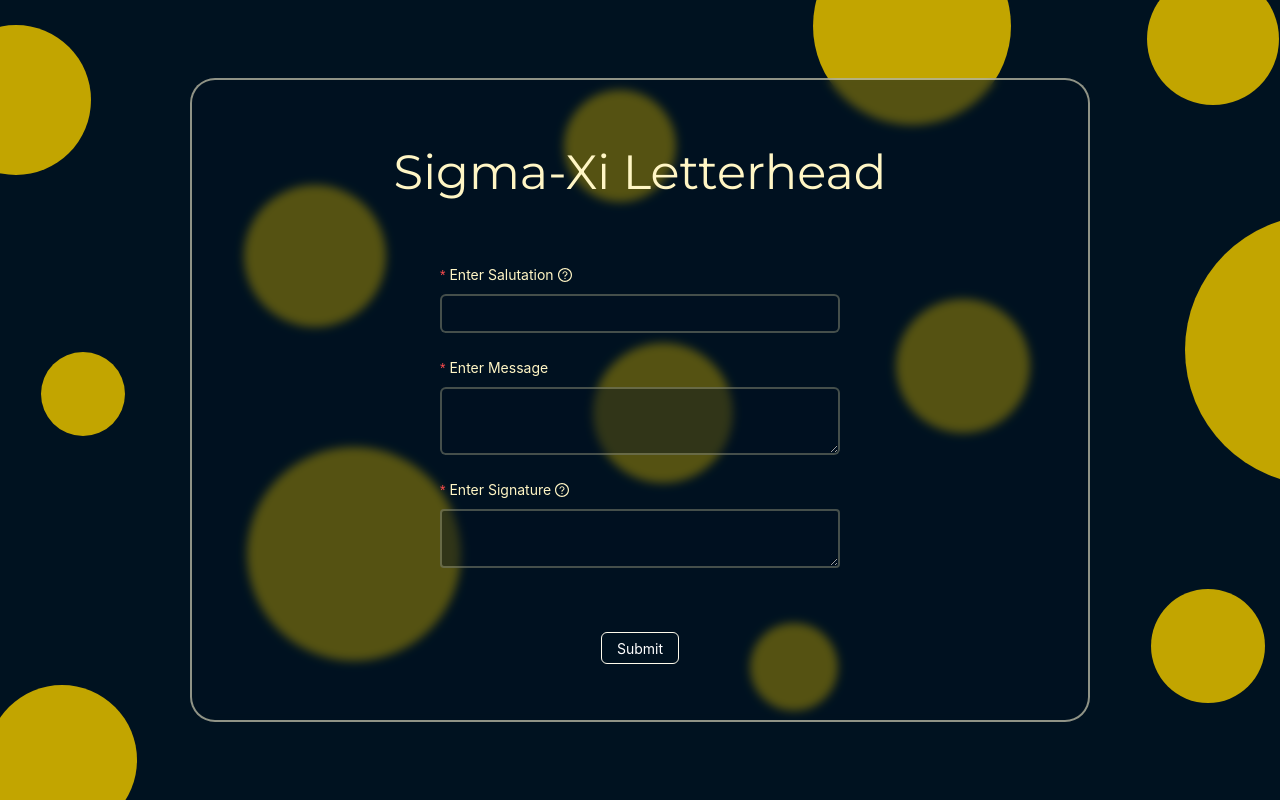
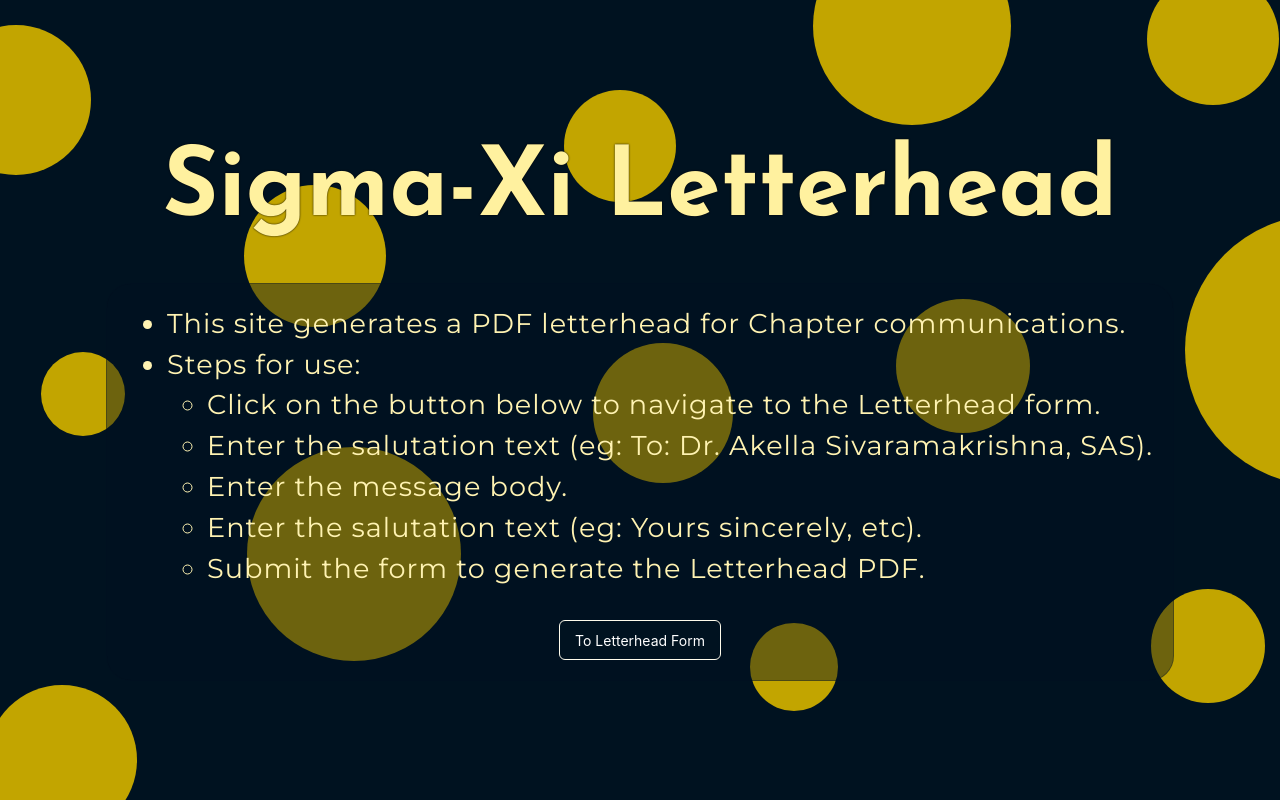
Before and after one commit to SIGMA-XI-VIT/Letterhead, a React (Vite) app: page / in a window 1280 px wide. Built offline with nearby package versions, Linux system fonts and the light colour scheme.

Commit message:
enhancements, added landing page

```diff
--- a/src/App.css
+++ b/src/App.css
@@ -1,9 +1,8 @@
 #root {
+  height: 100vh;
   width: 100%;
-  max-width: 1280px;
-  margin: 0 auto;
+  margin: 0;
   text-align: center;
-  height: 100vh;
   display: flex;
   align-items: center;
   justify-content: center;
--- a/src/App.tsx
+++ b/src/App.tsx
@@ -2,12 +2,15 @@
 import './App.css';
 import { LetterheadForm } from './letterhead-form/form';
 import { DownloadScreen } from './download/download-container';
+import { Intro } from './intro/intro';
 
 function App() {
   return (
     <Routes>
-      <Route path="/" element={<LetterheadForm />} />
+      <Route path="/" element={<Intro />} />
+      <Route path="/form" element={<LetterheadForm />} />
       <Route path="/download" element={<DownloadScreen />} />
+      <Route path="*" element={<Intro />} />
     </Routes>
   );
 }
--- a/src/download/download-screen/download.module.css
+++ b/src/download/download-screen/download.module.css
@@ -20,13 +20,16 @@
   justify-content: center;
   position: relative;
   left: -45px;
-  top: 59px;
+  top: -28px;
 }
 
 .header {
-  font-size: 4rem;
+  font-family: 'Josefin Sans', sans-serif;
+  font-size: 6rem;
   font-weight: 900;
-  color: #ffee90;
+  letter-spacing: 2px;
+  color: #dbc02a;
+  mix-blend-mode: difference;
 }
 
 .formButton {
--- a/src/download/friendly-screen/friendly-screen.tsx
+++ b/src/download/friendly-screen/friendly-screen.tsx
@@ -17,7 +17,7 @@
         <Button
           className={styles.formButton}
           type="primary"
-          onClick={() => navigate('/')}
+          onClick={() => navigate('/form')}
         >
           Return to Form
         </Button>
--- a/src/index.css
+++ b/src/index.css
@@ -1,4 +1,5 @@
 @import url('https://fonts.googleapis.com/css2?family=Montserrat&display=swap');
+@import url('https://fonts.googleapis.com/css2?family=Josefin+Sans:wght@700&display=swap');
 
 :root {
   font-family: 'Montserrat', sans-serif;
--- /dev/null
+++ b/src/intro/intro.module.css
@@ -0,0 +1,52 @@
+.container {
+  display: flex;
+  flex-direction: column;
+  align-items: center;
+  justify-content: center;
+}
+
+.header {
+  font-family: 'Josefin Sans', sans-serif;
+  font-weight: 1000;
+  font-size: 6rem;
+  color: #fff19f;
+  text-shadow: 0 0 2px rgba(0, 0, 0, 29);
+  margin-bottom: 20px;
+}
+
+.messageContainer {
+  background-color: #00122070;
+  border: 1px solid #00122050;
+  border-radius: 25px;
+  font-size: 1.7rem;
+  padding: 20px;
+  letter-spacing: 1px;
+  color: #fff3b2;
+}
+
+.message {
+  margin-top: 0;
+}
+
+ul {
+  text-align: left;
+}
+
+.formButton {
+  outline: none;
+  box-shadow: none;
+  background-color: #001220ff;
+  border-color: #fffcec;
+  height: 40px;
+  aspect-ratio: 1;
+
+  &:hover {
+    border-color: #fffcec !important;
+    background-color: rgb(0, 49, 87) !important;
+  }
+
+  &:is(:active, :focus) {
+    background-color: #00122022;
+    border-color: #fffcec;
+  }
+}
--- /dev/null
+++ b/src/intro/intro.tsx
@@ -0,0 +1,45 @@
+import { Button } from 'antd';
+import styles from './intro.module.css';
+import { useNavigate } from 'react-router-dom';
+
+const Intro = () => {
+  const navigate = useNavigate();
+  return (
+    <>
+      <div className={styles.container}>
+        <div className={styles.header}>Sigma-Xi Letterhead</div>
+        <div className={styles.messageContainer}>
+          <ul className={styles.message}>
+            <li>
+              This site generates a PDF letterhead for Chapter communications.
+            </li>
+            <li>
+              Steps for use:
+              <ul className={styles.steps}>
+                <li>
+                  Click on the button below to navigate to the Letterhead form.
+                </li>
+                <li>
+                  Enter the salutation text (eg: To: Dr. Akella Sivaramakrishna,
+                  SAS).
+                </li>
+                <li>Enter the message body.</li>
+                <li>Enter the salutation text (eg: Yours sincerely, etc).</li>
+                <li>Submit the form to generate the Letterhead PDF.</li>
+              </ul>
+            </li>
+          </ul>
+          <Button
+            className={styles.formButton}
+            type="primary"
+            onClick={() => navigate('/form')}
+          >
+            To Letterhead Form
+          </Button>
+        </div>
+      </div>
+    </>
+  );
+};
+
+export { Intro };
--- a/src/letterhead-form/form.module.css
+++ b/src/letterhead-form/form.module.css
@@ -56,7 +56,7 @@
   box-shadow: none;
   background-color: #001220ff;
   border-color: #fffcec;
-  margin-top: 40px;
+  margin-top: 30px;
 
   &:hover {
     border-color: #fffcec !important;
```
